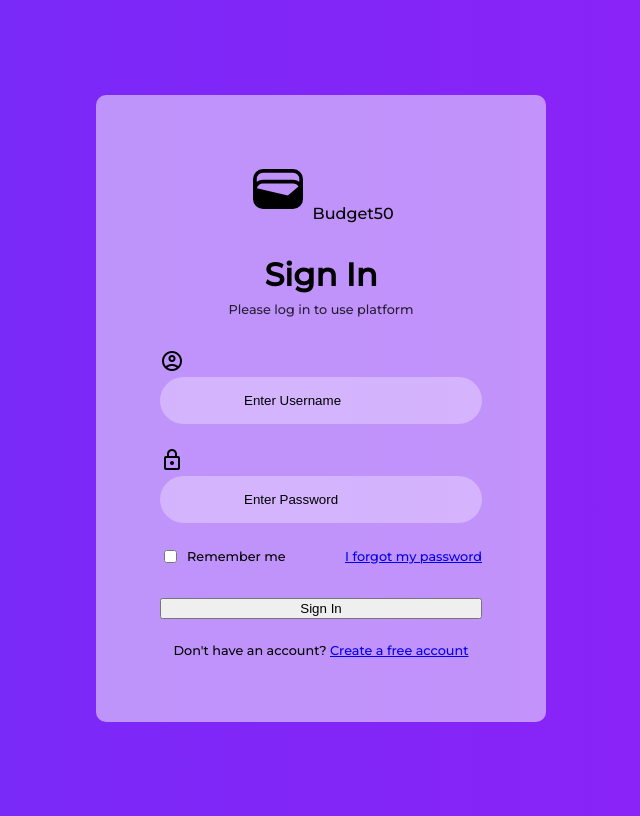
After one commit to fabriortenzi/CS50x-Final-Project, a Flask app: page /login in a window 1280 px wide. The commit adds this page. Shown: the whole page, without its empty margins (319-959 px from the left). Run offline with Flask 2, Linux system fonts and the light colour scheme; some libraries are stand-ins or nearby versions.

Commit message:
navbar and login

```diff
--- a/app.py
+++ b/app.py
@@ -5,6 +5,8 @@ from flask import Flask, flash, redirect, render_template, request, session
 from flask_session import Session
 from tempfile import mkdtemp
 from werkzeug.security import check_password_hash, generate_password_hash
+
+from helpers import login_required
 
 # Configure application
 app = Flask(__name__)
@@ -17,6 +19,29 @@ Session(app)
 # Configure CS50 Library to use SQLite database
 db = SQL("sqlite:///budget.db")
 
+
+@app.after_request
+def after_request(response):
+    """Ensure responses aren't cached"""
+    response.headers["Cache-Control"] = "no-cache, no-store, must-revalidate"
+    response.headers["Expires"] = 0
+    response.headers["Pragma"] = "no-cache"
+    return response
+
+
 @app.route("/")
+@login_required
 def index():
-    return render_template("layout.html")
+    return render_template("index.html")
+
+
+@app.route("/login")
+def login():
+    """Log user in"""
+
+    # Forget any user_id
+    session.clear()
+
+    # GET
+    if request.method == "GET":
+        return render_template("login.html")
--- /dev/null
+++ b/requirements.txt
@@ -0,0 +1,4 @@
+cs50
+Flask
+Flask-Session
+requests
--- /dev/null
+++ b/static/login-styles.css
@@ -0,0 +1,116 @@
+@import url('https://fonts.googleapis.com/css2?family=Montserrat:wght@500&family=Poppins:wght@500&display=swap');
+
+body
+{
+    font-family: 'Montserrat', sans-serif;
+    min-height: 100vh;
+    background: linear-gradient(to right, #712cf9, #9220f6);
+    display: flex;
+    align-items: center;
+    justify-content: center;
+}
+
+.login-card
+{
+    width: 450px;
+    background: rgba(255, 255, 255, .5);
+    padding: 4rem;
+    border-radius: 10px;
+    position: relative;
+}
+
+.login-card-logo
+{
+    margin-bottom: 2rem;
+}
+
+.login-card-logo img
+{
+    width: 60px;
+}
+
+.login-card-logo,
+.login-card-header,
+.login-card-footer
+{
+    text-align: center;
+}
+
+.login-card a:hover
+{
+    text-decoration: underline;
+}
+
+.login-card-header
+{
+    margin-bottom: 2rem;
+}
+
+.login-card-header h1
+{
+    font-size: 2rem;
+    font-weight: 600;
+    margin-bottom: .5rem;
+}
+
+.login-card-header h1 + div
+{
+    font-size: calc(1rem * .8);
+    opacity: .8;
+}
+
+.login-card-form
+{
+    display: flex;
+    flex-direction: column;
+    gap: 1.5rem;
+}
+
+.login-card-form .form-item
+{
+    position: relative;
+}
+
+.login-card-form .form-item .form-item-icon
+{
+    position: absolute;
+    top: .82rem;
+    left: 1.4rem;
+    font-size: 1.3rem;
+    opacity: .4;
+}
+
+.login-card-form .checkbox
+{
+    display: flex;
+    align-items: center;
+    gap: 7px;
+}
+
+.login-card-form .form-item-other
+{
+    display: flex;
+    align-items: center;
+    justify-content: space-between;
+    font-size: calc(1rem * .8);
+    margin-bottom: .5rem;
+}
+
+.login-card-footer
+{
+    margin-top: 1.5rem;
+    font-size: calc(1rem* .8);
+}
+
+.login-card input[type="text"],
+.login-card input[type="password"]
+{
+    border: none;
+    outline: none;
+    background: rgba(255, 255, 255, .3);
+    padding: 1rem 1.5rem;
+    padding-left: calc(1.5rem * 3.5);
+    border-radius: 100px;
+    width: 100%;
+    transition: background .5s;
+}
--- /dev/null
+++ b/static/reset.css
@@ -0,0 +1,82 @@
+/***
+    The new CSS reset - version 1.7.2 (last updated 23.6.2022)
+    GitHub page: https://github.com/elad2412/the-new-css-reset
+***/
+
+/*
+    Remove all the styles of the "User-Agent-Stylesheet", except for the 'display' property
+    - The "symbol *" part is to solve Firefox SVG sprite bug
+ */
+ *:where(:not(html, iframe, canvas, img, svg, video):not(svg *, symbol *)) {
+    display: revert;
+}
+
+/* Preferred box-sizing value */
+*,
+*::before,
+*::after {
+    box-sizing: border-box;
+}
+
+/* Reapply the pointer cursor for anchor tags */
+a, button {
+    cursor: revert;
+}
+
+/* Remove list styles (bullets/numbers) */
+ol, ul, menu {
+    list-style: none;
+}
+
+/* For images to not be able to exceed their container */
+img {
+    max-width: 100%;
+}
+
+/* removes spacing between cells in tables */
+table {
+    border-collapse: collapse;
+}
+
+/* Safari - solving issue when using user-select:none on the <body> text input doesn't working */
+input, textarea {
+    -webkit-user-select: auto;
+}
+
+/* revert the 'white-space' property for textarea elements on Safari */
+textarea {
+    white-space: revert;
+}
+
+/* minimum style to allow to style meter element */
+meter {
+    -webkit-appearance: revert;
+    appearance: revert;
+}
+
+/* reset default text opacity of input placeholder */
+::placeholder {
+    color: unset;
+}
+
+/* fix the feature of 'hidden' attribute.
+   display:revert; revert to element instead of attribute */
+:where([hidden]) {
+    display: none;
+}
+
+/* revert for bug in Chromium browsers
+   - fix for the content editable attribute will work properly.
+   - webkit-user-select: auto; added for Safari in case of using user-select:none on wrapper element*/
+:where([contenteditable]:not([contenteditable="false"])) {
+    -moz-user-modify: read-write;
+    -webkit-user-modify: read-write;
+    overflow-wrap: break-word;
+    -webkit-line-break: after-white-space;
+    -webkit-user-select: auto;
+}
+
+/* apply back the draggable feature - exist only in Chromium and Safari */
+:where([draggable="true"]) {
+    -webkit-user-drag: element;
+}
--- /dev/null
+++ b/templates/login.html
@@ -0,0 +1,53 @@
+<!-- Login page inspired by https://www.youtube.com/watch?v=B6e4Fg_-CXY -->
+
+<!DOCTYPE html>
+<html lang="en">
+<head>
+    <meta charset="UTF-8">
+    <meta http-equiv="X-UA-Compatible" content="IE=edge">
+    <meta name="viewport" content="width=device-width, initial-scale=1.0">
+    <title>Log In</title>
+    <link rel="stylesheet" href="/static/login-styles.css">
+    <link rel="stylesheet" href="/static/reset.css">
+    <link rel="stylesheet" href="https://fonts.googleapis.com/css2?family=Material+Symbols+Outlined:opsz,wght,FILL,GRAD@48,400,0,0" />
+    <link rel="stylesheet" href="https://fonts.googleapis.com/css2?family=Material+Symbols+Outlined:opsz,wght,FILL,GRAD@48,400,0,0" />
+</head>
+
+<body>
+
+    <div class="login-card-container">
+        <div class="login-card">
+            <div class="login-card-logo">
+                <img src="/static/wallet.svg">
+                Budget50
+            </div>
+            <div class="login-card-header">
+                <h1>Sign In</h1>
+                <div>Please log in to use platform</div>
+            </div>
+            <form class="login-card-form">
+                <div class="form-item">
+                    <span class="material-symbols-outlined">account_circle</span>
+                    <input type="text" placeholder="Enter Username" required autofocus>
+                </div>
+                <div class="form-item">
+                    <span class="material-symbols-outlined">lock</span>
+                    <input type="password" placeholder="Enter Password" required>
+                </div>
+                <div class="form-item-other">
+                    <div class="checkbox">
+                        <input type="checkbox" id="rememberMe">
+                        <label for="rememberMe">Remember me</label>
+                    </div>
+                    <a href="#">I forgot my password</a>
+                </div>
+                <button type="submit">Sign In</button>
+            </form>
+            <div class="login-card-footer">
+                Don't have an account? <a href="#">Create a free account</a>
+            </div>
+        </div>
+    </div>
+
+</body>
+</html>
```
Also changed, not shown: helpers.py (added, +16 -0 lines), static/styles.css (+17 -0 lines), templates/index.html (added, +8 -0 lines), templates/layout.html (+22 -12 lines), static/wallet.svg (added).
